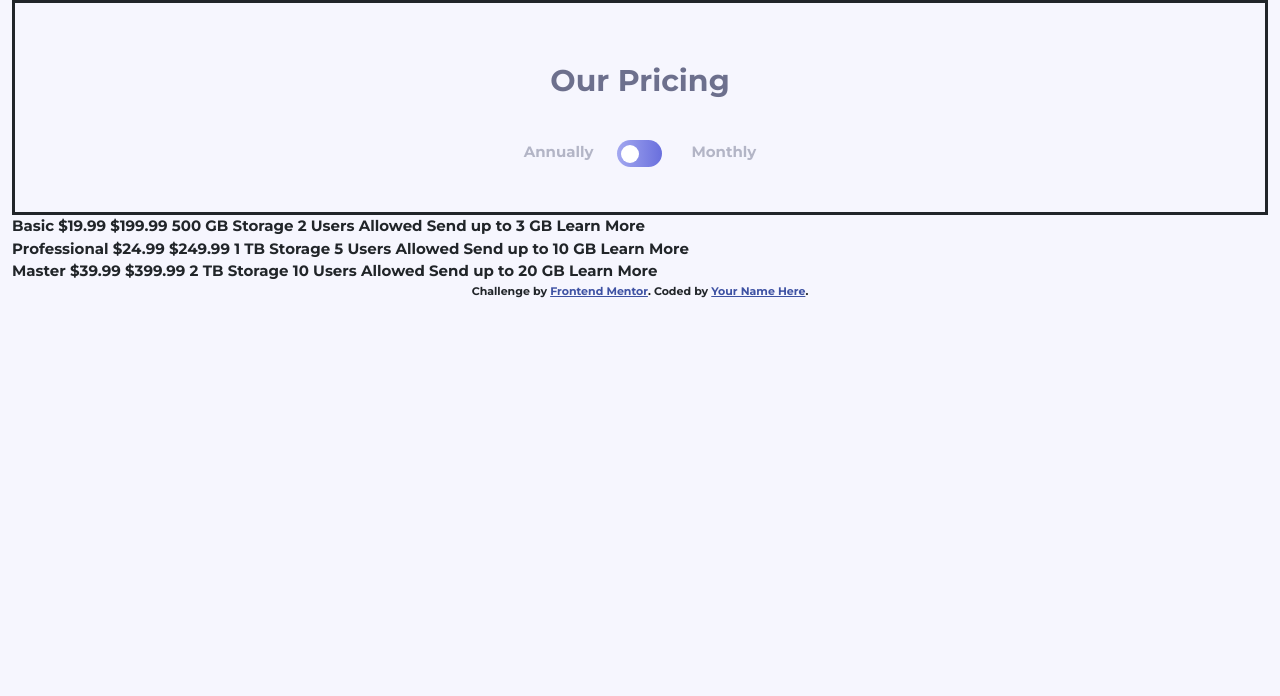
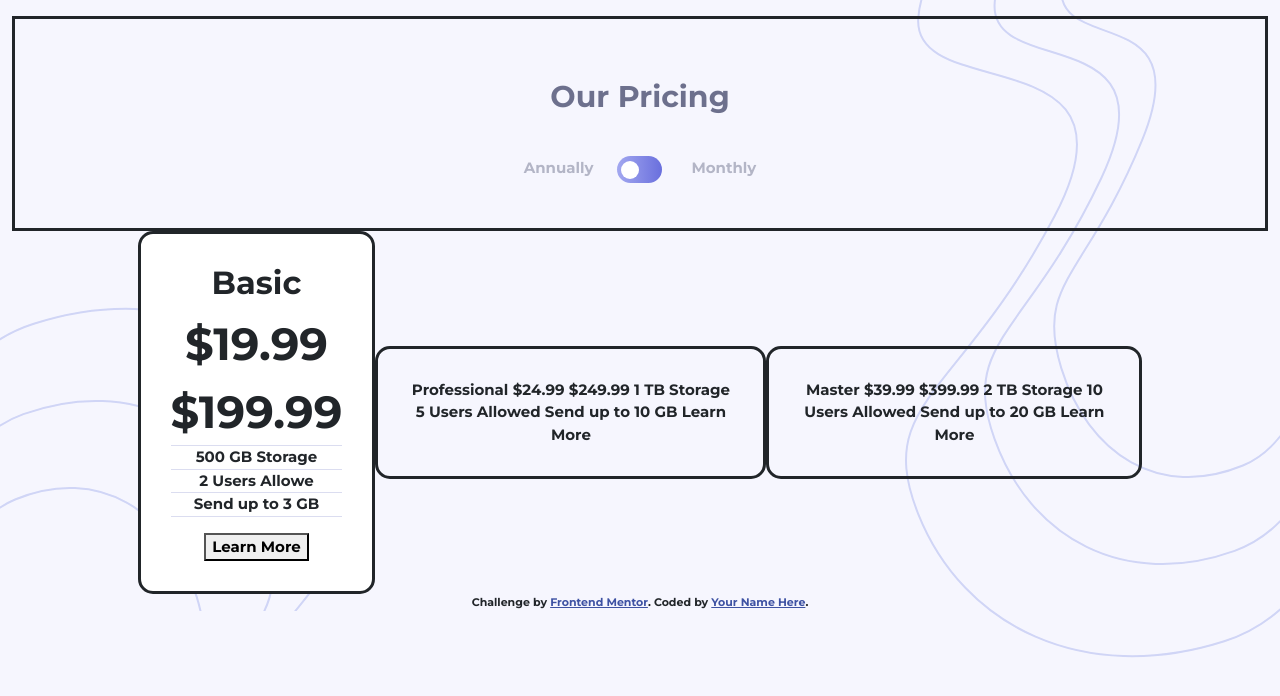
Before and after one commit to macluiggy/pricing-component-with-toggle-master, a plain HTML site: page index.html in a window 1280 px wide. Drawn offline with nearby package versions, Linux system fonts and the light colour scheme.

Commit message:
modificanod la section 2

```diff
--- a/css/styles.css
+++ b/css/styles.css
@@ -14,14 +14,32 @@ body {
 	background-color: var(--Very-Light-Grayish-Blue);
 	font-size: 15px;
 	font-family: 'Montserrat', sans-serif;
+	background-image: url("../images/bg-top.svg"), url("../images/bg-bottom.svg");
+	background-repeat: no-repeat, no-repeat;
+	background-position-x: right, left;
+    background-position-y: 0%, 100%;
+}
+main {
+	position: relative;
 }
 
+.top-pattern {
+
+}
 /*-----------
   SECTION 1
 -----------*/
 .section1 {
 	border: solid;
 	padding: 4em 3em 3em 3em;
+	width: 100%;
+	/*
+	background-image: url('../images/bg-top.svg');
+	background-repeat: no-repeat;
+	background-position: right top;
+	background-attachment: fixed;
+	border: none red;
+	z-index: -1;*/
 }
 .our-pricing {
 	font-size: 2em;
@@ -38,3 +56,41 @@ body {
 	margin: 0em 0.8em;
 	color: var(--Light-Grayish-Blue);
 }
+@media screen and (max-width: 400px) {
+	.section1 {
+		background-position: 10em 0%;
+	}
+}
+
+/*-----------
+  SECTION 2
+-----------*/
+.section2 {
+	display: flex;
+	align-items: center;
+	border: none orange;
+	width: 80%;
+	margin: 0 auto;
+}
+.pricing-container {
+	border: solid;
+	border-radius: 1em;
+	padding: 2em;
+	text-align: center;
+}
+.list {
+	list-style-type: none;
+	padding: 0;
+}
+.list li {
+	border-top: solid 1px #dbddf0;
+}
+.list li:last-child {
+	border-bottom: solid 1px #dbddf0;
+}
+.odd {
+	background-color: white;
+}
+.price {
+	font-size: 3em;
+}
--- a/index.html
+++ b/index.html
@@ -18,6 +18,9 @@
 </head>
 <body>
   <main class="container-fluid">
+    <figure class="top-pattern">
+    </figure>
+    <figure class="bottom-pattern"></figure>
     <section class="section1 text-center">
       <h1 class="our-pricing">Our Pricing</h1>
   <div class="time-pricing-container">
@@ -32,15 +35,20 @@
   </div>
     </section>
 
+    <!--SECTION 2-->
   <section class="section2">
-    <div class="pricing-container">
-      Basic
-  &dollar;19.99
-  &dollar;199.99
-  500 GB Storage
-  2 Users Allowed
-  Send up to 3 GB
-  Learn More
+    <div class="pricing-container odd">
+      <h2>Basic</h2>
+        <div class="price">
+          <span>&dollar;19.99</span>
+          <span>&dollar;199.99</span>
+        </div>
+      <ul class="list">
+        <li>500 GB Storage</li>
+        <li>2 Users Allowe</li>
+        <li>Send up to 3 GB</li>
+      </ul>
+      <button>Learn More</button>
     </div>
   <div class="pricing-container">
     Professional
```
